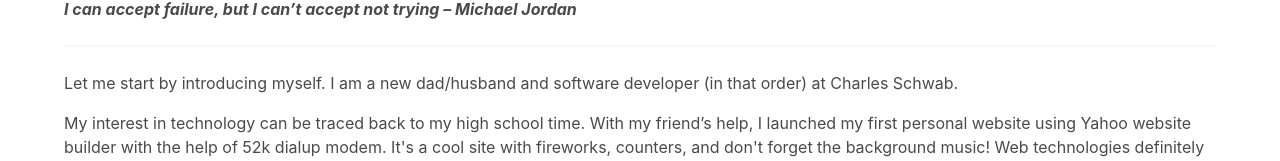
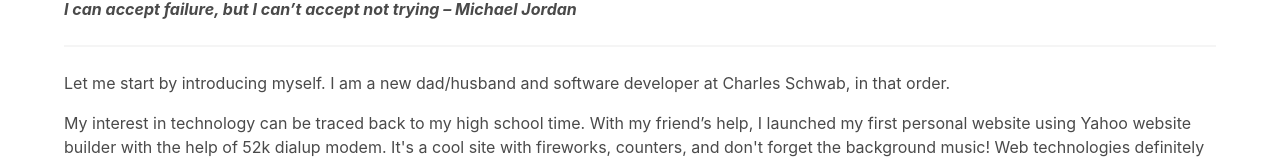
Before and after one commit to hendrang/personal_next, a Next.js app: page / in a window 1280 px wide. Shown: the part 291-452 px from the top of the page. Built offline with nearby package versions, Linux system fonts and the light colour scheme.

Commit message:
grammar mistake

```diff
--- a/src/pages/index.js
+++ b/src/pages/index.js
@@ -11,7 +11,7 @@ const Index = (props) => {
       </div>
       <div className="container">
         <div className="content is-family-primary">
-          <p>Let me start by introducing myself. I am a new dad/husband and software developer (in that order) at Charles Schwab. </p>
+          <p>Let me start by introducing myself. I am a new dad/husband and software developer at Charles Schwab, in that order. </p>
           <p>My interest in technology can be traced back to my high school time. With my friend’s help, I launched my first personal website using Yahoo website builder with the help of 52k dialup modem. It's a cool site with fireworks, counters, and don't forget the background music! Web technologies definitely helped me sharing my information to my friends and the world (dial-up modem speed) fast. Technology does make our lives easier!</p>
           <p>With my current personal site, my hope is to connect with other problem solvers. Feel free to check out my (<Link href="/resume">resume</Link>). I also plan to share more tips/tricks based on my challenges learning new things through my <Link href="/blog">blog</Link>. Perhaps, you can gain something from it. You can think of it as how-to documentation.</p>
           <p>Technology aside, I'm sure you can guess my hobby from the above quote. I would love to get some pick-up games (or golf) whenever possible.</p>
```
